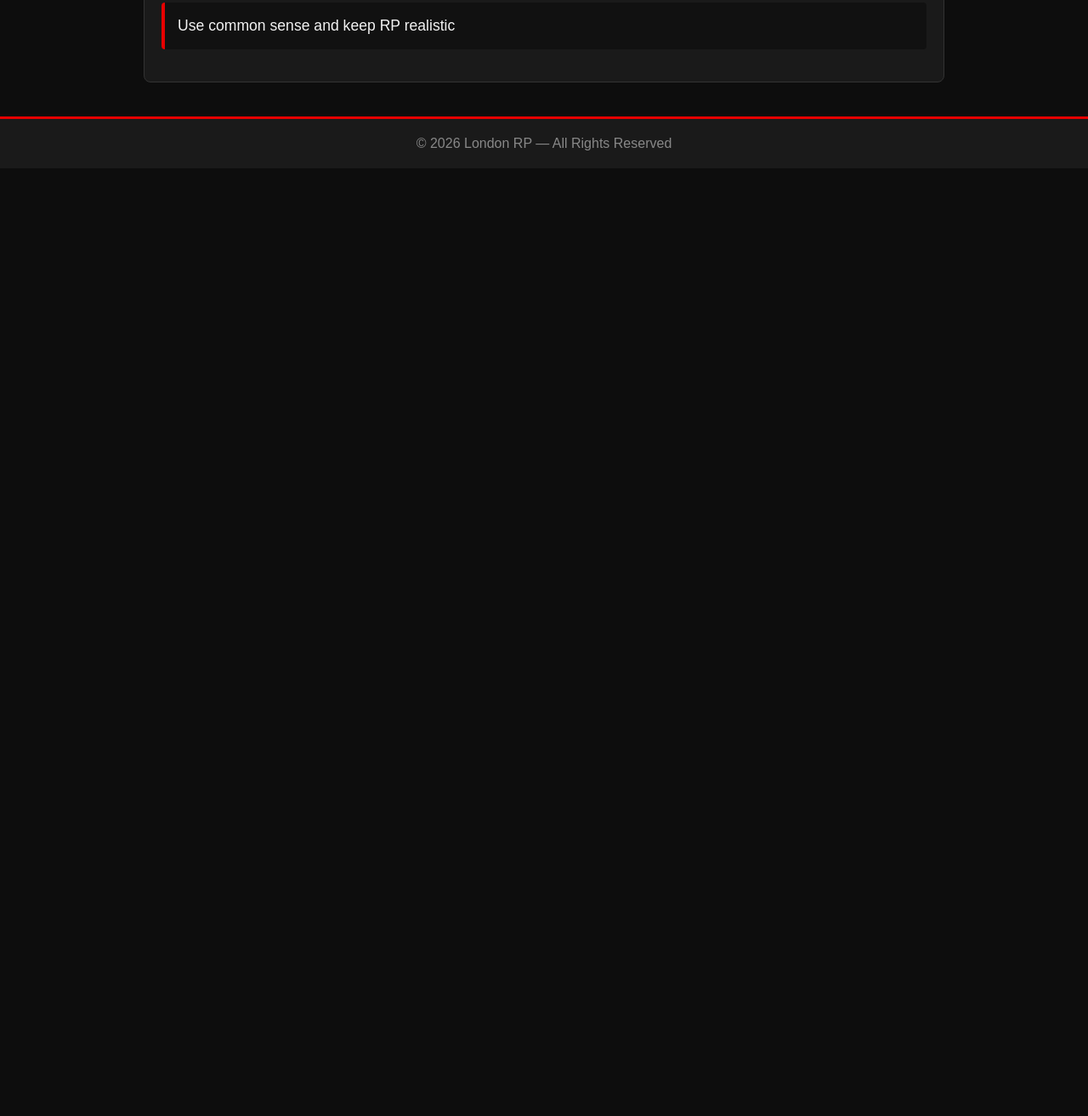
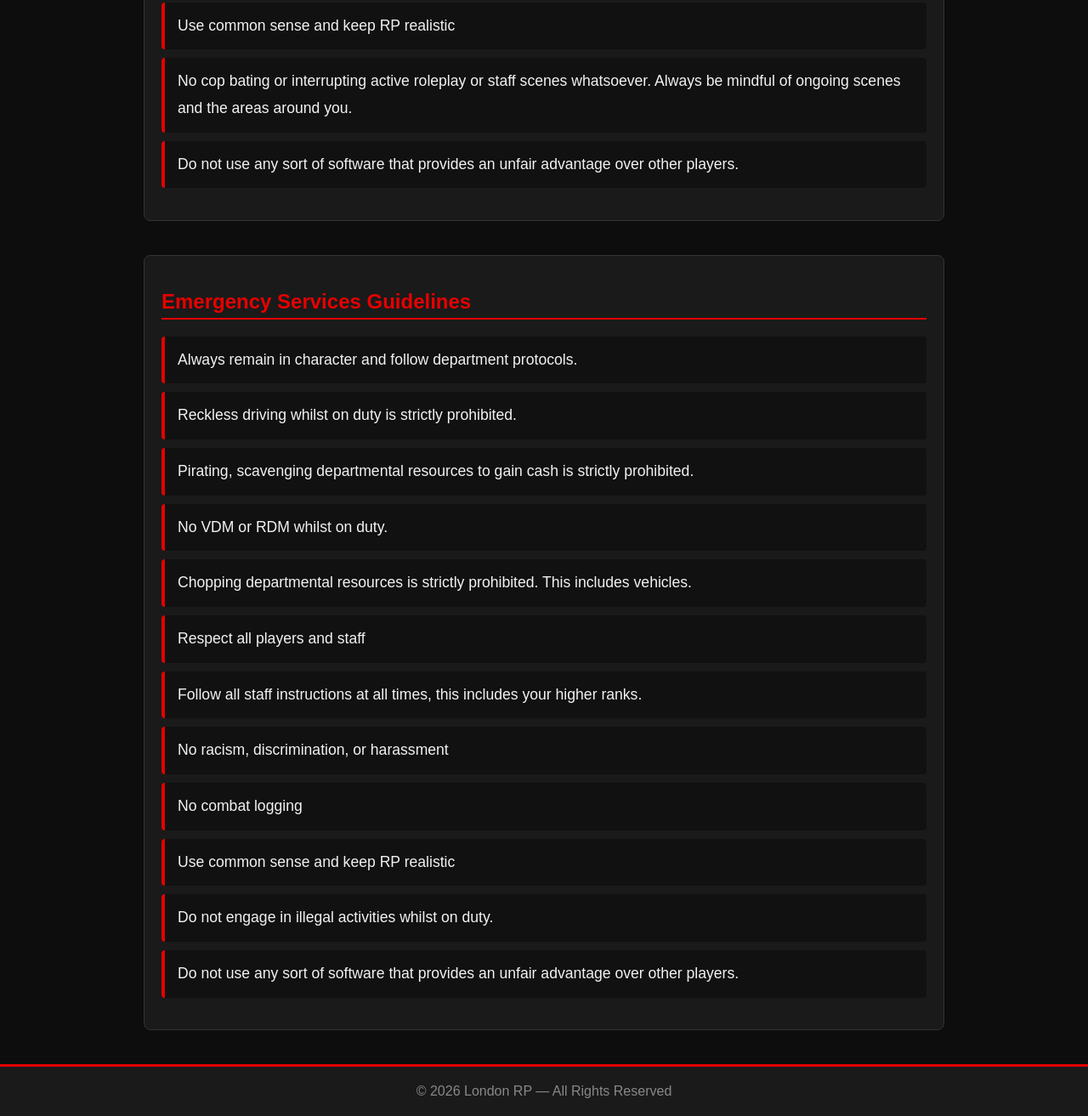
Before and after one commit to xoIssacx/londonrp, a plain HTML site: page index.html in a window 1280 px wide. Shown: the part 1070-2383 px from the top of the page at 85% size. Before the commit the page ends 1268 px from the top, so only its background shows below. Drawn offline with Linux system fonts and the light colour scheme.

Commit message:
Add Emergency Services Guidelines to index.html

```diff
--- a/index.html
+++ b/index.html
@@ -139,6 +139,26 @@
         <li>No racism, discrimination, or harassment</li>
         <li>No combat logging</li>
         <li>Use common sense and keep RP realistic</li>
+        <li>No cop bating or interrupting active roleplay or staff scenes whatsoever. Always be mindful of ongoing scenes and the areas around you.</li>
+        <li>Do not use any sort of software that provides an unfair advantage over other players.</li>
+    </ul>
+</div>
+
+<div class="container">
+    <h2>Emergency Services Guidelines</h2>
+    <ul>
+        <li>Always remain in character and follow department protocols.</li>
+        <li>Reckless driving whilst on duty is strictly prohibited.</li>
+        <li>Pirating, scavenging departmental resources to gain cash is strictly prohibited.</li>
+        <li>No VDM or RDM whilst on duty.</li>
+        <li>Chopping departmental resources is strictly prohibited. This includes vehicles.</li>
+        <li>Respect all players and staff</li>
+        <li>Follow all staff instructions at all times, this includes your higher ranks.</li>
+        <li>No racism, discrimination, or harassment</li>
+        <li>No combat logging</li>
+        <li>Use common sense and keep RP realistic</li>
+        <li>Do not engage in illegal activities whilst on duty.</li>
+        <li>Do not use any sort of software that provides an unfair advantage over other players.</li>
     </ul>
 </div>
 
```
